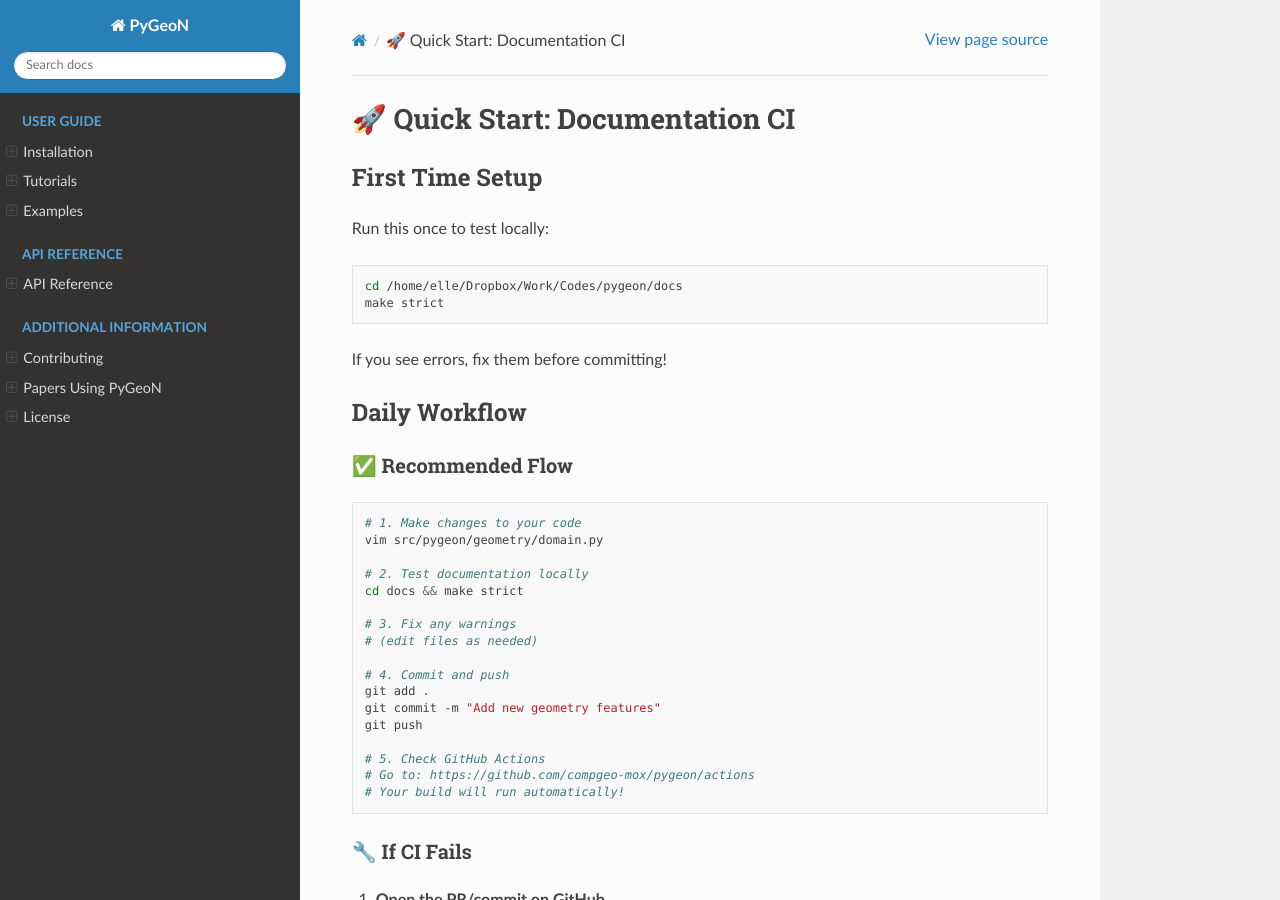
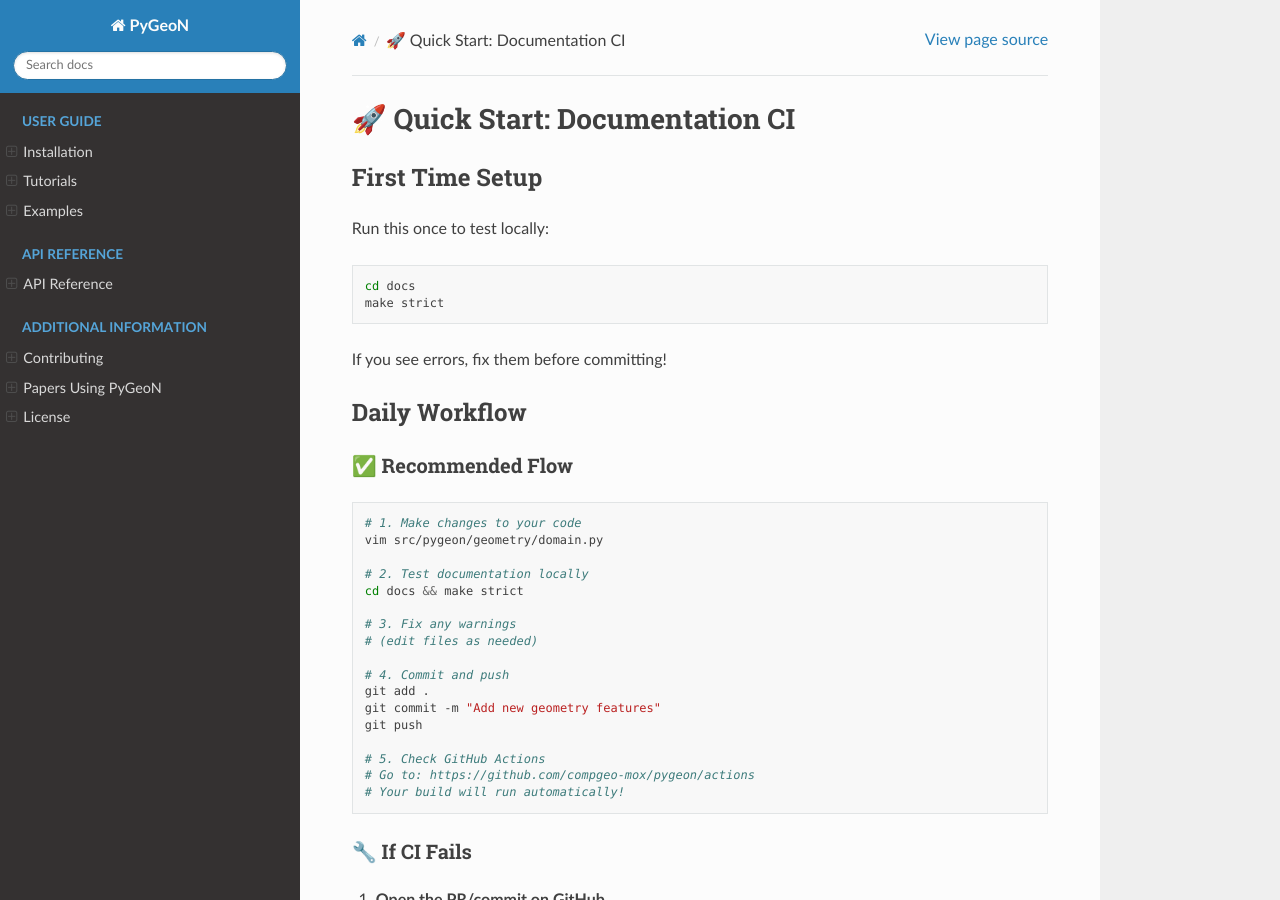
Before and after one commit to compgeo-mox/pygeon, a Sphinx documentation site: the page built from docs/QUICKSTART_CI.md, in a window 1280 px wide and 900 px high. Built offline with Sphinx 7.4.7 and the Read the Docs theme 3.1.0, drawn with Linux system fonts in a browser that asks for light colours; pages that are not in the unit, such as notebooks, are missing from menus.

Commit message:
Update docs/QUICKSTART_CI.md
Co-authored-by: Copilot <175728472+Copilot@users.noreply.github.com>

````diff
--- a/docs/QUICKSTART_CI.md
+++ b/docs/QUICKSTART_CI.md
@@ -5,7 +5,7 @@
 Run this once to test locally:
 
 ```bash
-cd /home/elle/Dropbox/Work/Codes/pygeon/docs
+cd docs
 make strict
 ```
 
````
